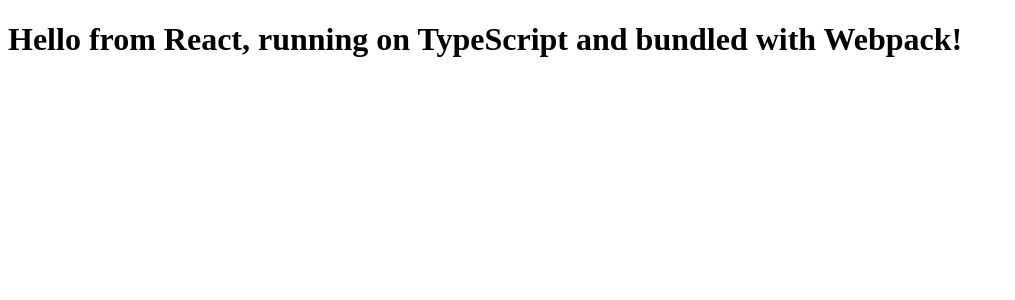
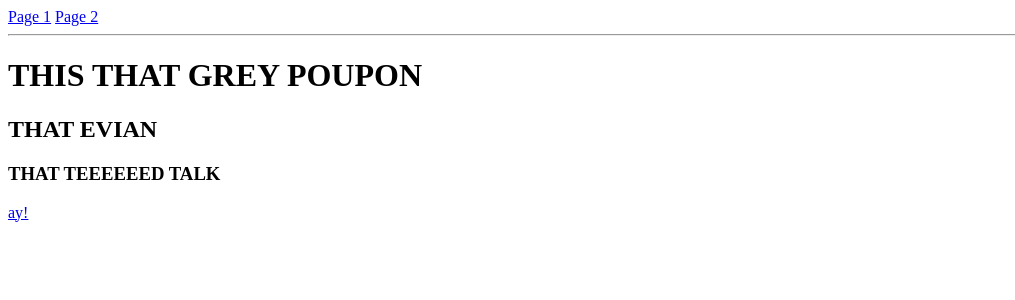
Before and after one commit to nitishdayal/react_from_scratch, a React app: page /page2 in a window 1280 px wide. Shown: the top 300 px of the page, without its empty margins (0-1015 px from the left). Built offline with nearby package versions, Linux system fonts and the light colour scheme.

Commit message:
Integrate React Router YOU GET A LINK. AND YOU GET A LINK. AND YOU GET A LINK.

```diff
--- a/src/components/hello.tsx
+++ b/src/components/hello.tsx
@@ -1,6 +1,11 @@
 import React from 'react';
+import { Link } from 'react-router-dom';
 
-const App = ({ bundler, compiler, framework }: HelloProps) =>
-  <h1>Hello from {framework}, running on {compiler} and bundled with {bundler}!</h1>;
+const App = ({ bundler, compiler, framework }: HelloProps) => (
+  <div>
+    <h1>Hello from {framework}, running on {compiler} and bundled with {bundler}!</h1>
+    <Link to={`/page2`}>Page 2</Link>
+  </div>
+)
 
 export default App;
--- /dev/null
+++ b/src/components/page2.tsx
@@ -0,0 +1,15 @@
+import React from 'react';
+import { Link } from 'react-router-dom';
+
+
+// New Kendrick so good tho
+const Page2 = () => (
+  <div>
+    <h1>THIS THAT GREY POUPON</h1>
+    <h2>THAT EVIAN</h2>
+    <h3>THAT TEEEEEED TALK</h3>
+    <Link to={`/`}>ay!</Link>
+  </div>
+)
+
+export default Page2;
--- /dev/null
+++ b/src/containers/routes.tsx
@@ -0,0 +1,25 @@
+import React from 'react';
+import { BrowserRouter as Router, Route, Link } from 'react-router-dom';
+import Hello from '../components/hello';
+import Page2 from '../components/page2';
+import Root from './root';
+
+const Routes = () => (
+  <Router>
+    <Root>
+      <Link to={`/`}>Page 1</Link>
+      {' '}
+      <Link to={`/page2`}>Page 2</Link>
+
+      <hr />
+
+      <Route
+        exact path="/"
+        component={() => (<Hello bundler="Webpack" compiler="TypeScript" framework="React" />)}
+      />
+      <Route path="/page2" component={Page2} />
+    </Root>
+  </Router>
+)
+
+export default Routes;
--- a/src/main.tsx
+++ b/src/main.tsx
@@ -1,17 +1,9 @@
 import React from 'react';
 import { render } from 'react-dom';
 
-import App from './components/hello';
-import Root from './containers/root'
-
-
-const RootElement = (
-  <Root>
-    <App bundler="Webpack" compiler="TypeScript" framework="React" />
-  </Root>
-)
+import Routes from './containers/routes';
 
 render(
-  RootElement,
+  <Routes />,
   document.getElementById('content')
 );
--- a/tsconfig.json
+++ b/tsconfig.json
@@ -18,7 +18,8 @@
       "react",
       "react-dom",
       "node",
-      "webpack-env"
+      "webpack-env",
+      "react-router-dom"
     ]
   },
   "exclude": [
--- a/webpack.config.js
+++ b/webpack.config.js
@@ -14,7 +14,8 @@
     main: path.resolve(__dirname, 'src/main.tsx'),
     vendor: [
       'react',
-      'react-dom'
+      'react-dom',
+      'react-router-dom'
     ]
   },
   output: {
@@ -64,5 +65,11 @@
   ],
   resolve: {
     extensions: ['.webpack.js', '.ts', '.tsx', '.js']
+  },
+  devServer: {
+    compress: true,
+    historyApiFallback: true,
+    port: 8080,
+    watchContentBase: true
   }
 })
```
Also changed, not shown: package.json (+6 -7 lines), 1 other file (tests, documents, lock files or other folders).
